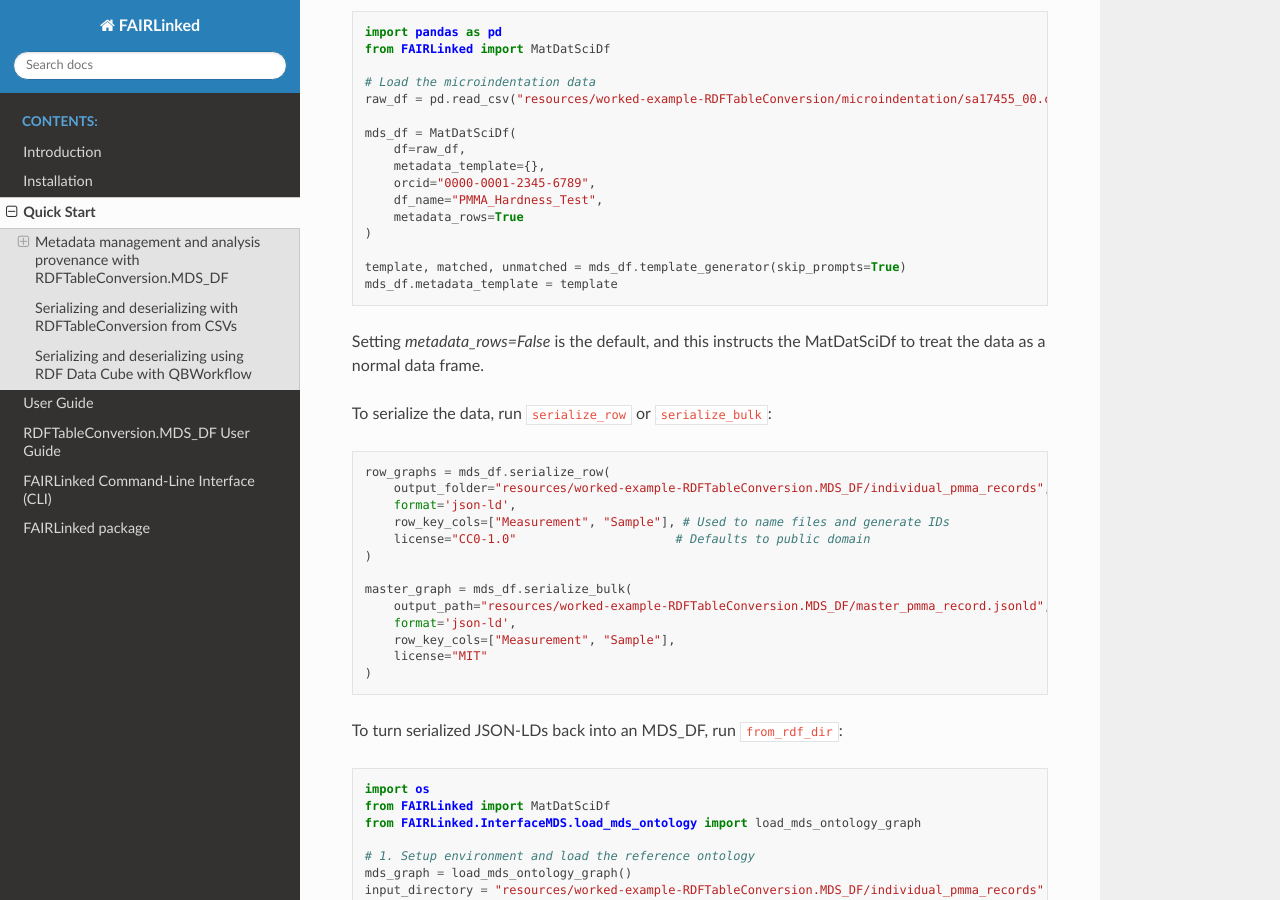
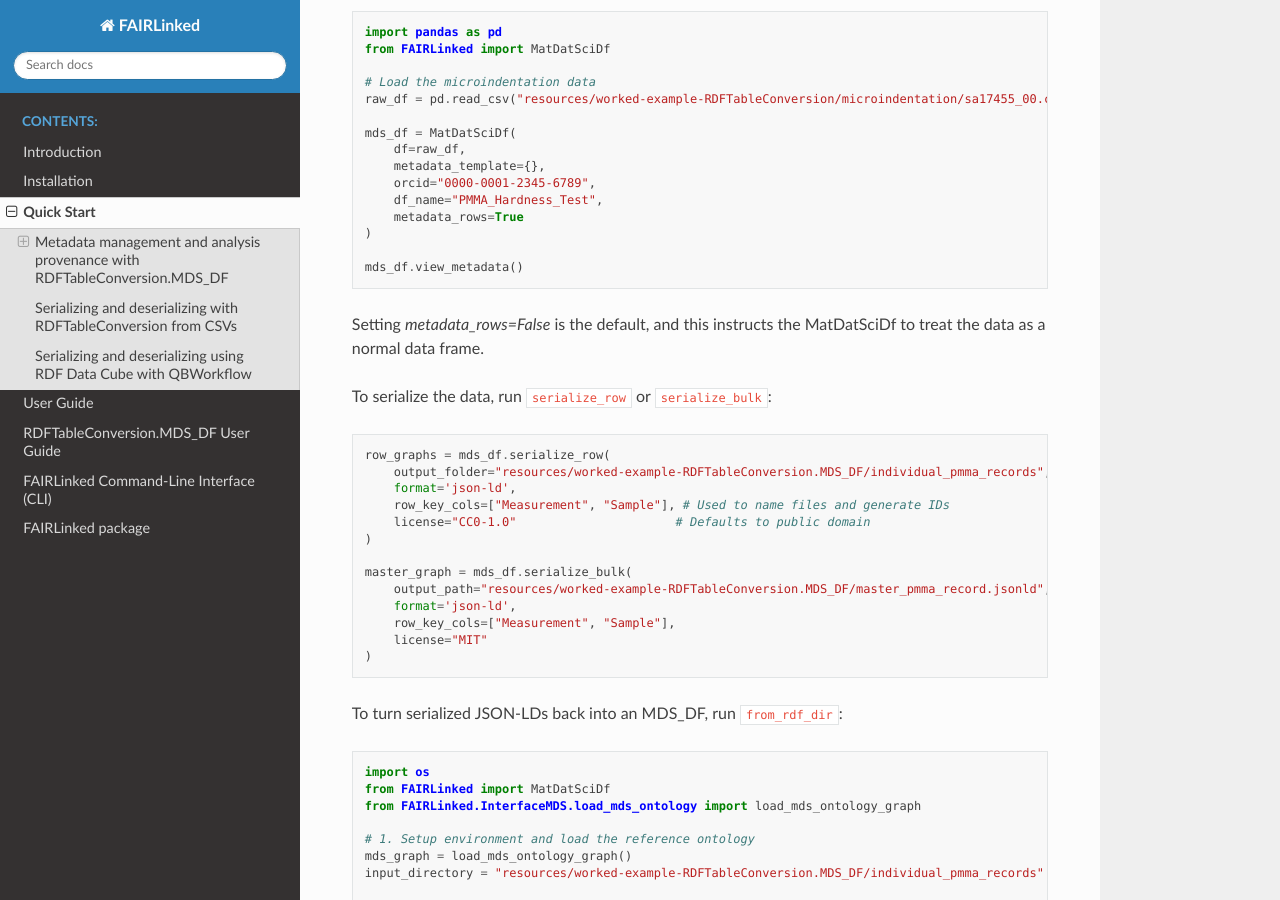
Before and after one commit to cwru-sdle/FAIRLinked, a Sphinx documentation site: the page built from docs/source/quick-start.rst, in a window 1280 px wide and 900 px high, scrolled down 530 px. Built offline with Sphinx 7.4.7 and the Read the Docs theme 3.1.0, drawn with Linux system fonts in a browser that asks for light colours.

Commit message:
update docs

```diff
--- a/docs/source/quick-start.rst
+++ b/docs/source/quick-start.rst
@@ -31,8 +31,7 @@ Initialize the semantic wrapper. Setting ``metadata_rows=True`` instructs the cl
        metadata_rows=True
    )
 
-   template, matched, unmatched = mds_df.template_generator(skip_prompts=True)
-   mds_df.metadata_template = template
+   mds_df.view_metadata()
 
 
 Setting `metadata_rows=False` is the default, and this instructs the MatDatSciDf to treat the data as a normal data frame.
```
Also changed, not shown: docs/source/user-guide-MDS_DF.rst (+17 -1 lines).
